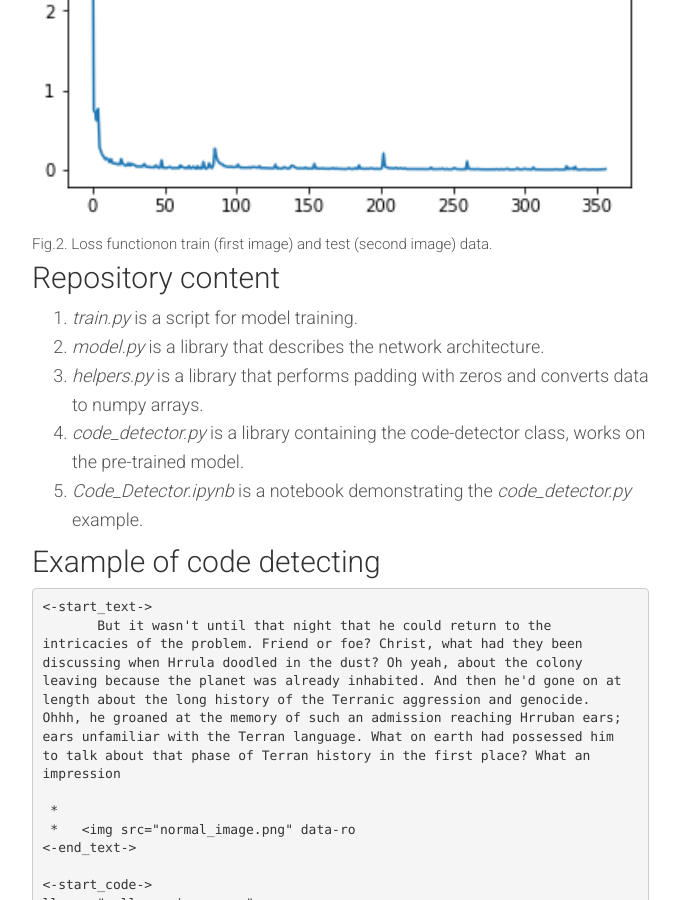
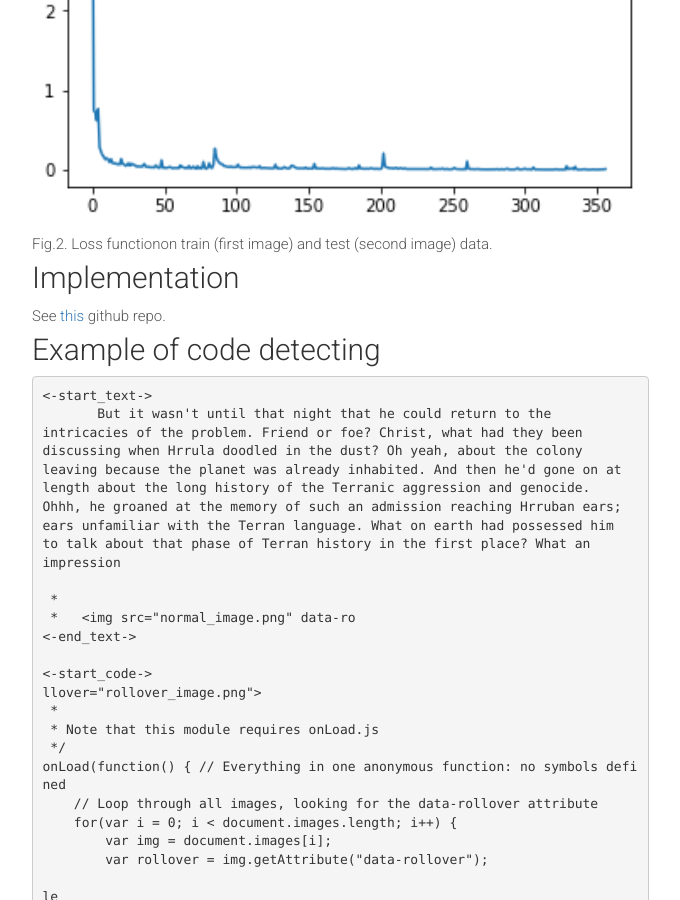
Before and after one commit to ai-labs/ai-labs.github.io, a Jekyll site: the page built from _posts/2018-07-20-NN-based-code-detector-in-raw-text.md, in a window 1280 px wide and 900 px high, scrolled down 3123 px. Shown: the whole window, without its empty margins (138-818 px from the left). Built offline with Jekyll 4.4.1, drawn with Linux system fonts in a browser that asks for light colours.

Commit message:
Formatting.

````diff
--- a/_posts/2018-07-20-NN-based-code-detector-in-raw-text.md
+++ b/_posts/2018-07-20-NN-based-code-detector-in-raw-text.md
@@ -67,12 +67,8 @@ For model training we use advanced dynamic seq2seq with TensorFlow on the base o
 
 Fig.2. Loss functionon train (first image) and test (second image) data.
 
-## Repository content
-1. *train.py* is a script for model training.
-2. *model.py* is a library that describes the network architecture.
-3. *helpers.py* is a library that performs padding with zeros and converts data to numpy arrays.
-4. *code_detector.py* is a library containing the code-detector class, works on the pre-trained model.
-5. *Code_Detector.ipynb* is a notebook demonstrating the *code_detector.py* example.
+## Implementation
+See [this](https://github.com/korobool/codefinder) github repo.
 
 ## Example of code detecting
 ```
````
